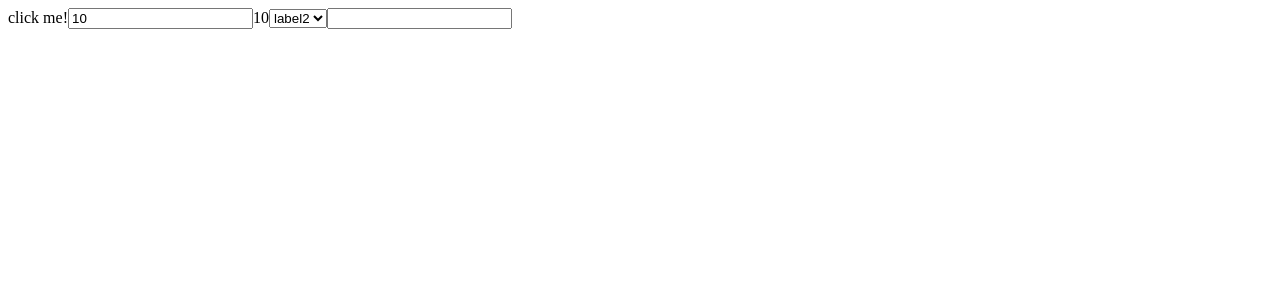
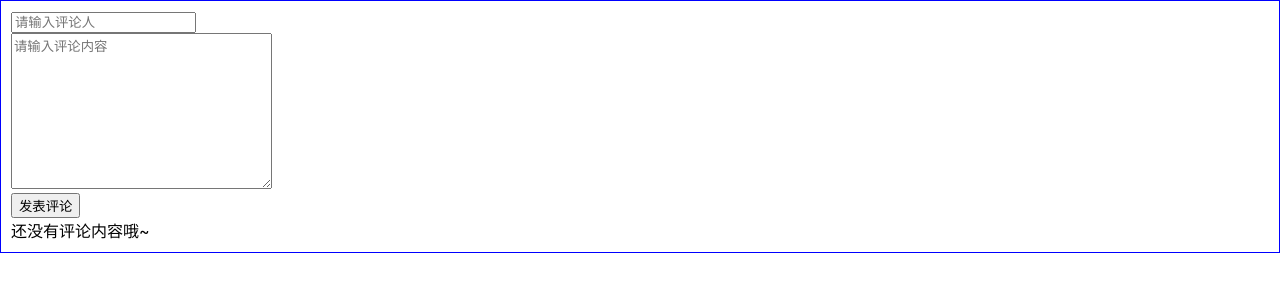
Before and after one commit to lixinyuyu/my-react-app, a React (Create React App) app: page / in a window 1280 px wide. Shown: the top 300 px of the page. Built offline with nearby package versions, Linux system fonts and the light colour scheme.

Commit message:
feat(react-app): 发表评论demo

```diff
--- /dev/null
+++ b/src/demo1-comment.js
@@ -0,0 +1,57 @@
+import React from 'react';
+import './index.css';
+class Comment extends React.Component {
+    state = {
+        person: '',
+        content: '',
+        arrs: [],
+    }
+    handleChange = e => {
+        this.setState({
+            [e.target.name]: e.target.value,
+        })
+    }
+    handleAdd = () => {
+        const { person, content, arrs } = this.state;
+        if (!content.trim() || !person.trim()) {
+            alert('error: person or content empty value');
+            return;
+        }
+        this.setState({
+            // 标记特殊点
+            arrs: [{ person, content }, ...arrs],
+            person: '',
+            content: '',
+        })
+    }
+    handleShowComment = () => {
+        if (this.state.arrs.length) {
+            return (
+                <ul>
+                    { this.state.arrs.map((item, index) => (
+                        <li key={index}>{'评论人:' + item.person}
+                            <p>{item.content}</p>
+                        </li>
+                        )
+                    )
+                    }
+                </ul>
+            )
+        }
+        return (
+            <div>还没有评论内容哦~</div>
+        )
+    }
+    render() {
+        return (
+            <div className="warpper-box">
+                <input placeholder="请输入评论人" name="person" value={this.state.person} onChange={this.handleChange}/><br />
+                <textarea cols="30" rows="10" placeholder="请输入评论内容" name="content" value={this.state.content} onChange={this.handleChange}/><br />
+                <button onClick={this.handleAdd}>发表评论</button>
+                {this.handleShowComment()}
+            </div>
+        )
+    }
+}
+
+export default Comment;
--- a/src/index.css
+++ b/src/index.css
@@ -14,3 +14,8 @@ code {
 .color-text {
   color: skyblue;
 }
+
+.warpper-box {
+  border: 1px solid blue;
+  padding: 10px;
+}
--- a/src/index.js
+++ b/src/index.js
@@ -26,5 +26,6 @@ import ReactDom from 'react-dom';
 // ReactDom.render(<Hello />, document.getElementById('root'));
 // ReactDom.render(<ClasshelloCom />, document.getElementById('root'));
 
-import Hello from './hello.js';
-ReactDom.render(<Hello />, document.getElementById('root'));
+// import Hello from './hello.js';
+import Comment from './demo1-comment';
+ReactDom.render(<Comment />, document.getElementById('root'));
```
